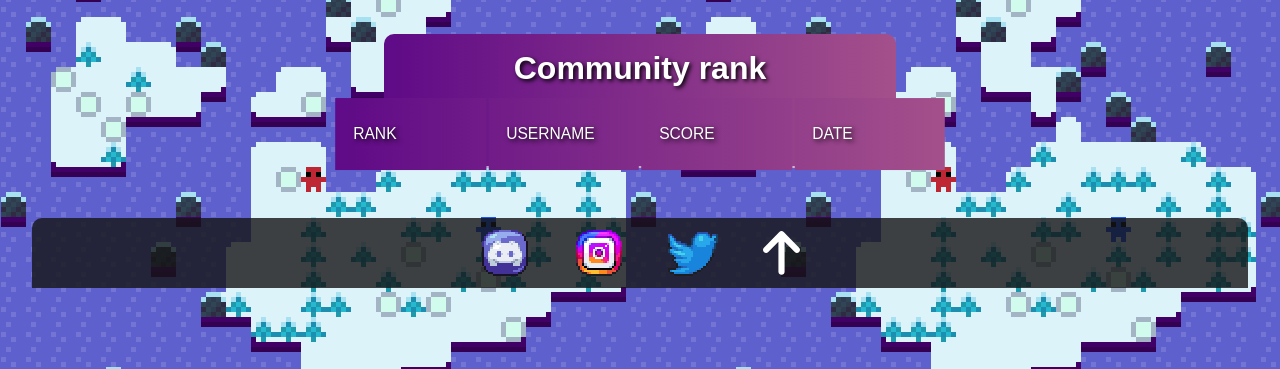
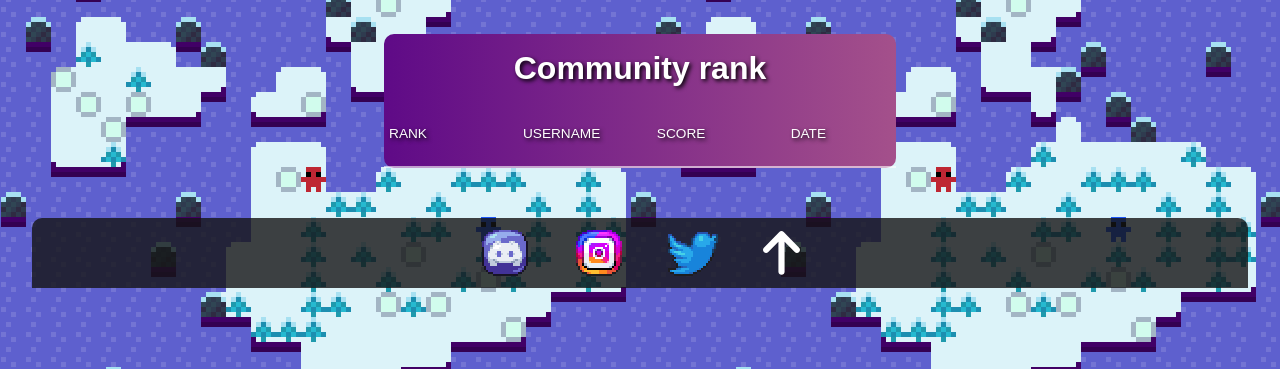
Before and after one commit to yassinechiadmi/Frozenweb, a PHP site: page /rank.php in a window 1280 px wide, with the pointer over the restyled element. Shown: the part 64-433 px from the top of the page. Run offline with PHP 8.4, Linux system fonts and the light colour scheme; data that the repository does not hold is empty.

Commit message:
animations

```diff
--- a/static/rank.css
+++ b/static/rank.css
@@ -51,9 +51,10 @@ tr {
 }
 
 tr:hover {
-    transform: scale(1.2);
-    background: -webkit-linear-gradient(left, #5F0A87, #A4508B);
-    background: linear-gradient(to right, #5F0A87, #A4508B);
+    transform: scale(1.05);
+    background: transparent;
+    /* background: -webkit-linear-gradient(left, #5F0A87, #A4508B);
+    background: linear-gradient(to right, #5F0A87, #A4508B); */
     transition: 0.25s;
 }
 
```
